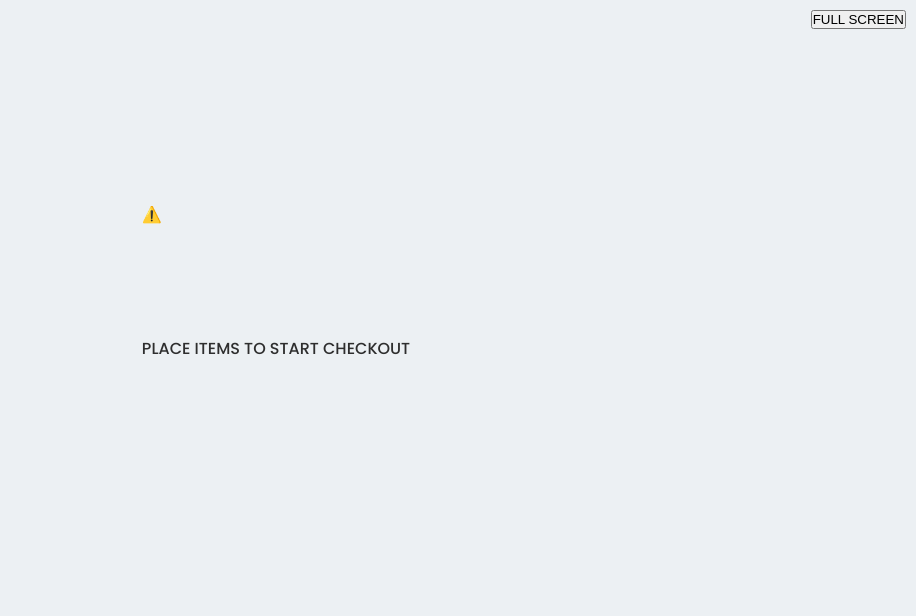
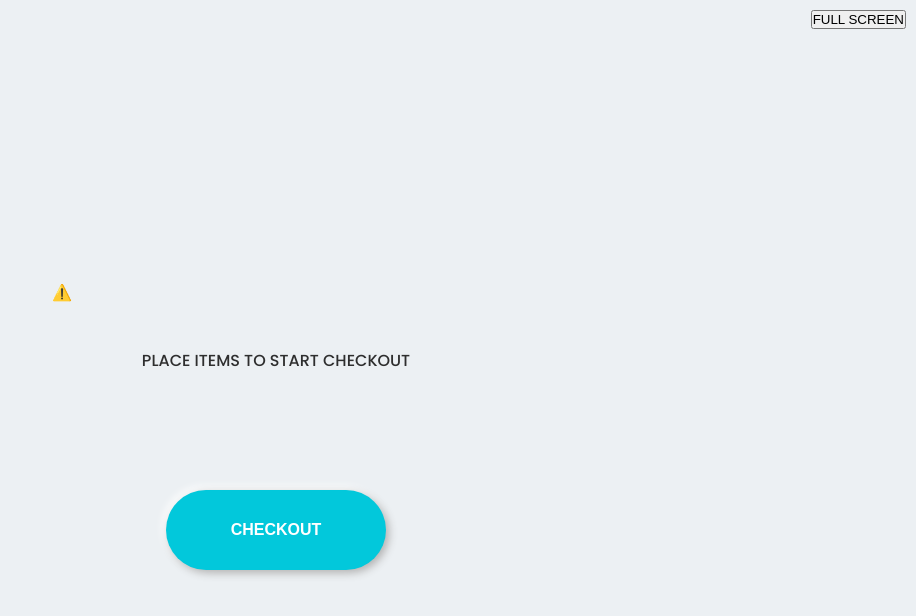
Before and after one commit to Mahanama899/AutoBill-test2, a website: page index.html in a window 1280 px wide. Shown: the whole page, without its empty margins (364-1280 px from the left). Drawn offline with nearby package versions, Linux system fonts and the light colour scheme; no server answers.

Commit message:
Update index.html

```diff
--- a/index.html
+++ b/index.html
@@ -7,25 +7,24 @@
 
     <link rel="stylesheet" href="asset/css/style.css">
 
-    <!-- Libraries FIRST -->
+    <!-- Libraries -->
     <script src="https://ajax.googleapis.com/ajax/libs/jquery/3.5.1/jquery.min.js"></script>
     <script src="https://unpkg.com/axios/dist/axios.min.js"></script>
     <script src="https://unpkg.com/@lottiefiles/lottie-player@latest/dist/lottie-player.js"></script>
 
-    <!-- Your Script LAST -->
+    <!-- App Script -->
     <script src="asset/scripts/script.js"></script>
 </head>
 
 <body>
 
-<!-- FULL SCREEN BUTTON -->
 <button id="fsBtn" onclick="goFullScreen()"
     style="position:fixed;top:10px;right:10px;z-index:9999;">
     FULL SCREEN
 </button>
 
 <!-- START SCREEN -->
-<div class="lottie" id="1">
+<div class="lottie" id="startScreen" style="display:block;">
     <lottie-player
         src="https://assets1.lottiefiles.com/packages/lf20_jioazy9u.json"
         background="transparent"
@@ -39,12 +38,17 @@
 <!-- PRODUCT LIST -->
 <main id="home" style="display:none;"></main>
 
-<!-- CHECKOUT BUTTON -->
-<div id="final" style="display:none;">
-    <button id="2" class="checkout" onclick="checkout()">CHECKOUT</button>
+<!-- CHECKOUT BUTTON (INLINE STYLE OVERRIDES CSS) -->
+<div id="final" style="display:block !important;">
+    <button id="checkoutBtn"
+        class="checkout"
+        style="display:block !important;"
+        onclick="checkout()">
+        CHECKOUT
+    </button>
 </div>
 
-<!-- QR CODE -->
+<!-- QR -->
 <div id="qr" style="display:none;">
     <h3>Scan QR Code To Pay</h3>
     <img id="image" src="">
```
